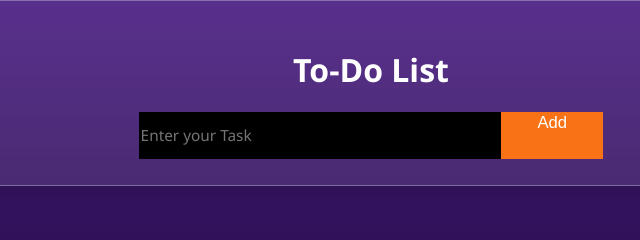
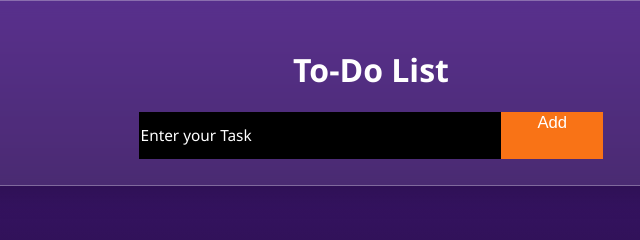
Before and after one commit to sonukumar121/My_Projects, a plain HTML site: page To-Do-List/index.html in a window 1280 px wide. Shown: the top 240 px of the page, 269-909 px from the left. Drawn offline with Linux system fonts and the light colour scheme.

Commit message:
Update index.html

```diff
--- a/To-Do-List/index.html
+++ b/To-Do-List/index.html
@@ -84,6 +84,11 @@
             margin-right: 1vw;
         }
 
+        #inp::placeholder {
+    color: white;
+}
+
+
 
 
 
@@ -153,6 +158,7 @@
              #inp {
                 font-size: 3vw;
                width:55vw !important;
+
             }
 
             .container>.head {
@@ -320,6 +326,7 @@
 
 
 
+
     </style>
 </head>
 
```
